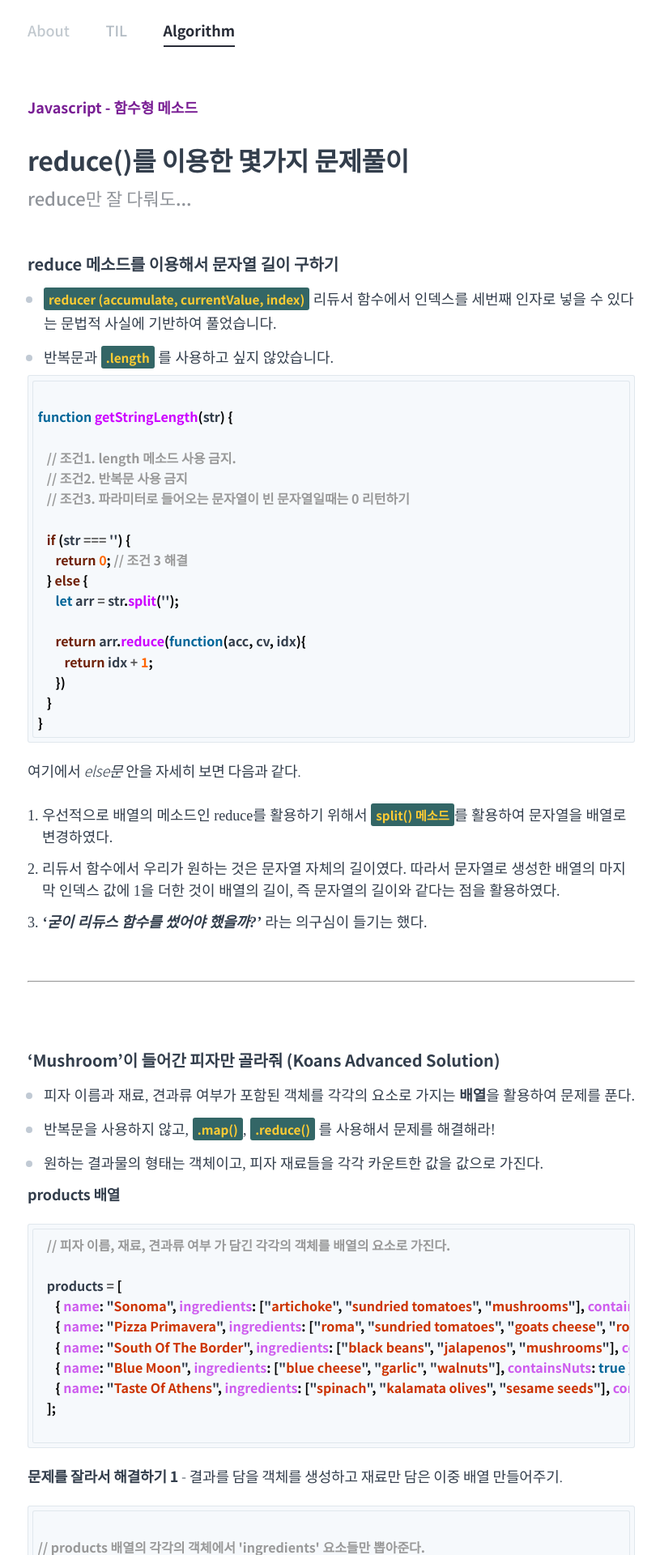
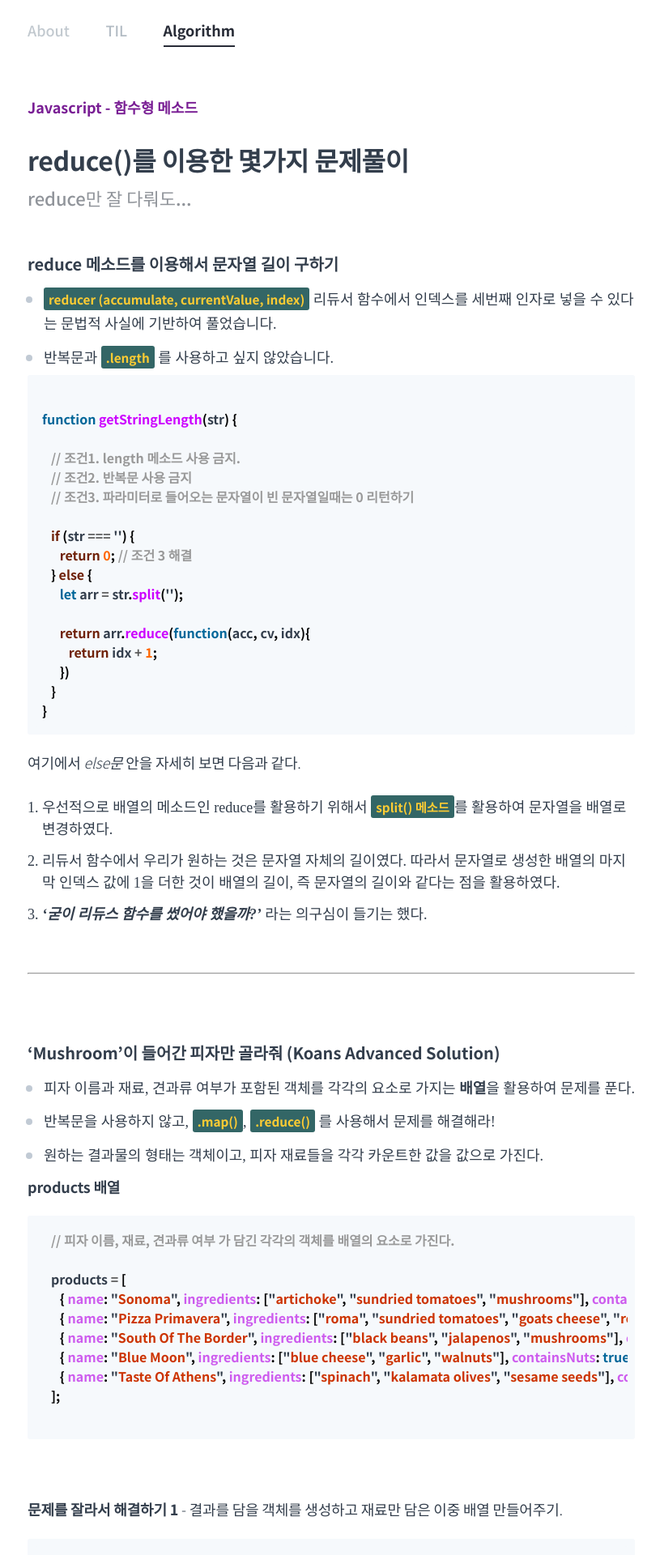
Before and after one commit to hankyeolk/hankyeolk.github.io, a Jekyll site: the page built from algorithm/01_배열_함수형메소드.md, in a window 1280 px wide. Shown: the top 1920 px of the page at 81% size, without its empty margins (231-1046 px from the left). Built offline with Jekyll 4.4.1, drawn with Linux system fonts in a browser that asks for light colours.

Commit message:
code scss 와 문제풀이 블로그 업데이트

````diff
--- a/_sass/_code.scss
+++ b/_sass/_code.scss
@@ -26,11 +26,13 @@
 
 .highlight {
   background-color: $grey-3;
-  border: 1px solid $grey-2-70;
+  // border: 1px solid $grey-2-70;
   border-radius: 3px;
   line-height: 1.4;
   margin: 0 0 1rem;
-  padding: 0.3rem;
+  padding: 0.5rem;
+  font-size: 10px;
+  font-weight: 500;
 
   pre {
     margin-bottom: 0;
--- a/algorithm/01_배열_함수형메소드.md
+++ b/algorithm/01_배열_함수형메소드.md
@@ -54,6 +54,7 @@
 - 피자 이름과 재료, 견과류 여부가 포함된 객체를 각각의 요소로 가지는 **배열**을 활용하여 문제를 푼다.
 - 반복문을 사용하지 않고, `.map()`, `.reduce()` 를 사용해서 문제를 해결해라!
 - 원하는 결과물의 형태는 객체이고, 피자 재료들을 각각 카운트한 값을 값으로 가진다.
+<br>
 
 **products 배열**
 
@@ -69,17 +70,18 @@
    ];
 
 ```
+<br>
 
 **문제를 잘라서 해결하기 1** - 결과를 담을 객체를 생성하고 재료만 담은 이중 배열 만들어주기.
 
 ```js
-
 // products 배열의 각각의 객체에서 'ingredients' 요소들만 뽑아준다.
 products.map(function(el) {
    return el.ingredients
 })
 
 ```
+<br>
 
 map 메소드를 통해 나온 결과적인 배열은 아래와 같다.
 
@@ -92,11 +94,11 @@
    ["spinach", "kalamata olives", "sesame seeds"]
 ]
 ```
+<br>
 
 **문제를 잘라서 해결하기 2** - 이중 배열을 하나의 배열로 합치고, reduce로 객체화 하기
 
 ```js
-
 products.map(function(el) {
    return el.ingredients}).flat().reduce(function(acc, cv){
       // 1. acc 객체에 cv라는 키가 있는지? 값은 있는지? 조사
@@ -109,6 +111,7 @@
    }, {}) // -> acc의 초기값은 결과값의 형태인 {}로 설정했다.
 
 ```
+<br>
 
 reduce 메소드를 통과한 배열은 아래와 같은 객체를 뱉는다. 피자를 만든는 것에 들어가는 재료의 카운트가 잘 이루어 진 것을 볼 수 있다.
 
@@ -132,11 +135,11 @@
    }
 
 ```
+<br>
 
 여기에서 나는 `flat()` 메소드를 함께 사용했다. 해당 메소드의 활용은 다음과 같다.
 
 ```js
-
 let array = [[1], [2], [3], 4]
 console.log(array.flat())
 
````
